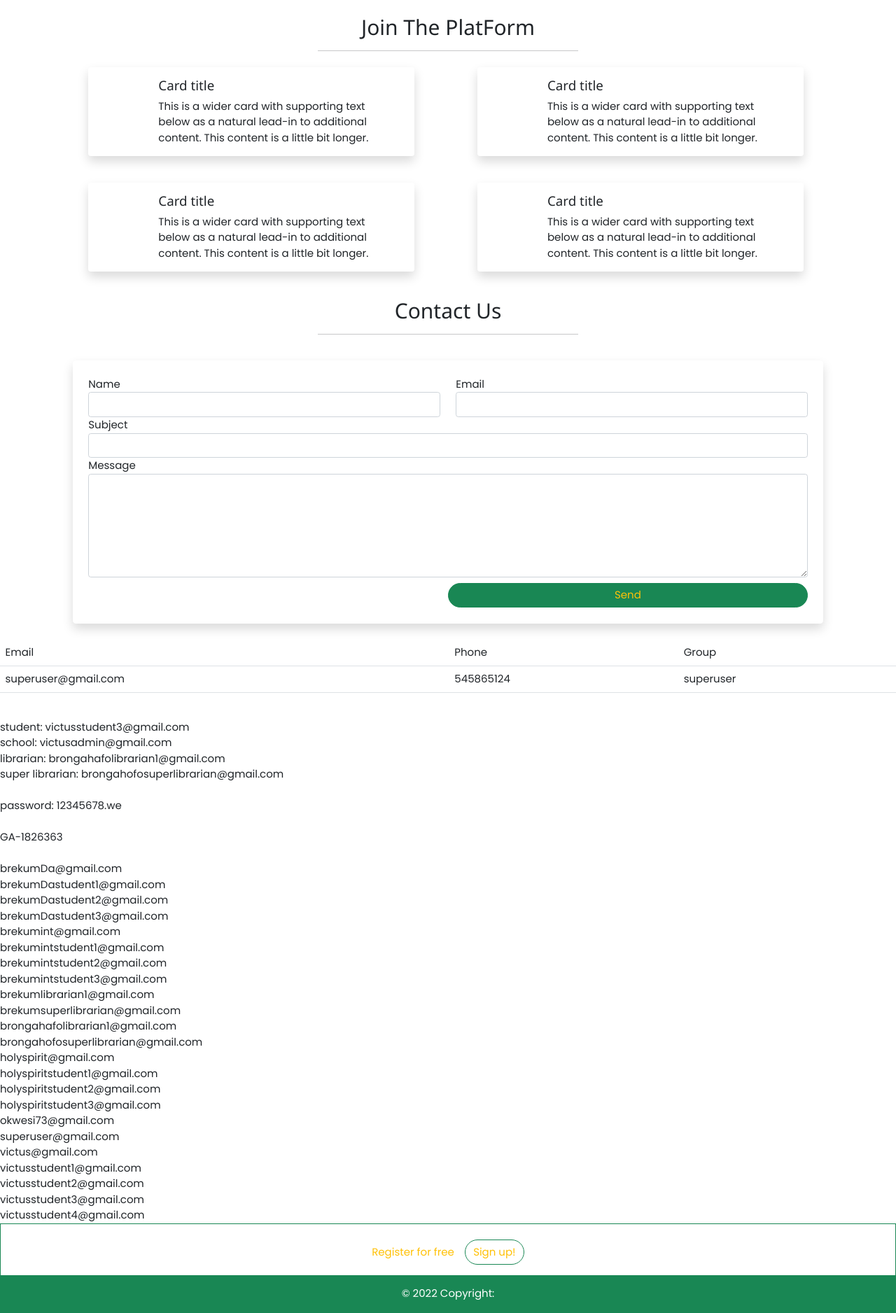
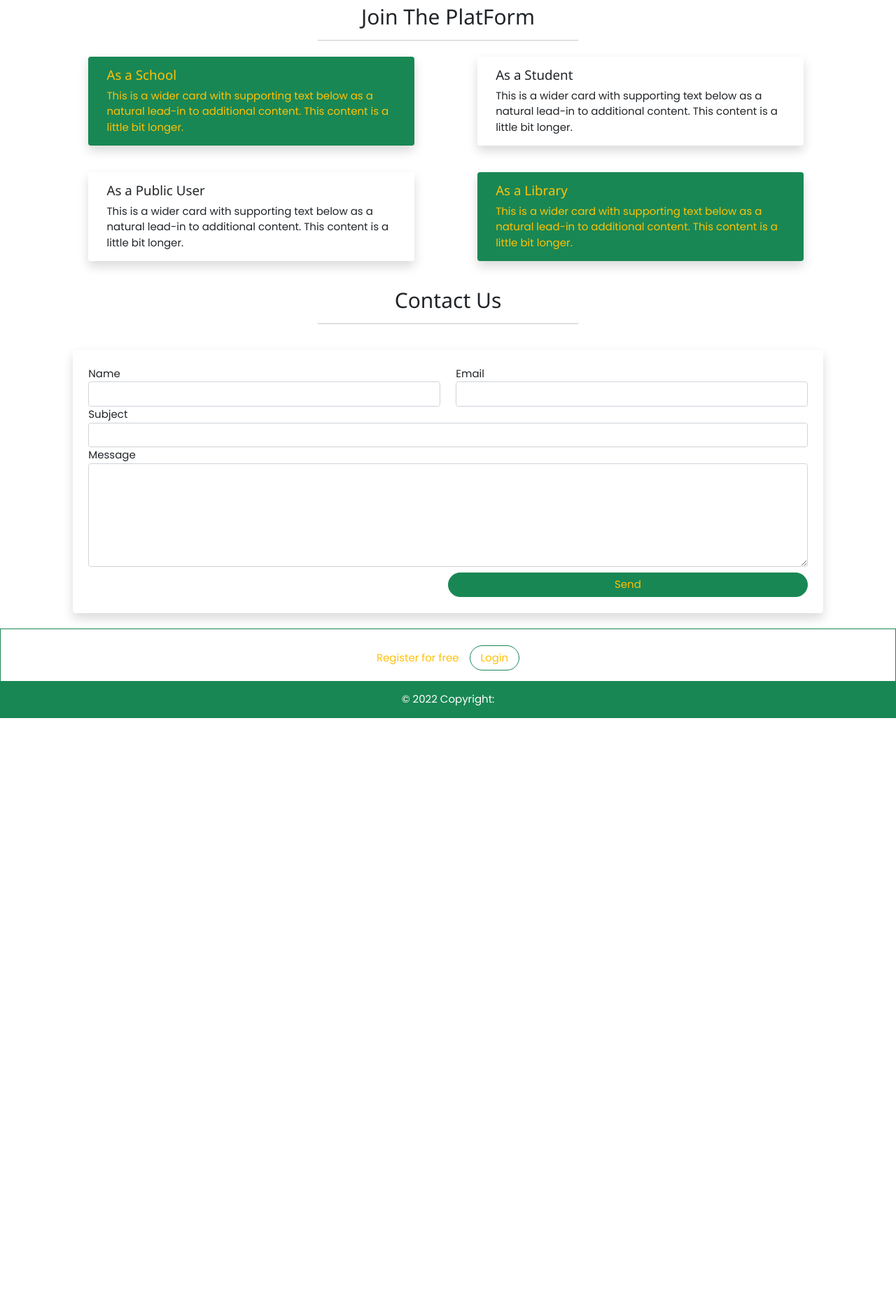
Before and after one commit to okwesi/Library-System, a Django app: page / in a window 1280 px wide. Shown: the part 1255-3131 px from the top of the page at 70% size. After the commit the page ends 2281 px from the top, so only its background shows below. Run offline with Django 3.2, Linux system fonts and the light colour scheme; a user stored in the database is signed in; data comes from the database, SQL or seed files in the repository; both versions use the stored data as it was after the commit; some libraries are stand-ins or nearby versions.

Commit message:
landing page

```diff
--- a/templates/books/book_detail.html
+++ b/templates/books/book_detail.html
@@ -27,6 +27,9 @@
         <div class="card-body">
             <p class="card-text">
                 {{book.about}}
+            </p>
+            <p>
+             Available : {{book.stock}}
             </p>
         </div>
     </div>
--- a/templates/books/bookshelf.html
+++ b/templates/books/bookshelf.html
@@ -42,6 +42,10 @@
             <p class="card-text">
               {{book.about|truncatewords:15}}
             </p>
+            <p>
+              Available: {{book.stock}}
+            </p>
+            <p>{{book.library.name}}</p>
           </div>
           <p class="px-3 mx-3">
             <a href="{% url 'book-detail' book.id %}" class="btn text-warning btn-success"> Read More</a>
--- a/templates/home.html
+++ b/templates/home.html
@@ -7,44 +7,48 @@
 <!-- Jumbotron -->
 <div class="bg-image p-5 text-center shadow-1-strong  mb-5 text-white"
   style=" height: 80vh; background-image: url('https://citinewsroom.com/wp-content/uploads/2022/06/Youth-Engagement-Centre3.jpg');box-shadow: inset 0 0 0 1000px rgba(41, 33, 33, 0.4);">
-  <h1 class="my-5 h1">GLOBAL DIGITAL LIBRARY</h1>
+  <p class="d-flex flex-column">
+  <h1 class="align-items-center h1">ONLINE BOOK REQUEST PLATFORM FOR</h1>
+  <h1 class="align-items-center h1 mb-5"> SCHOOLS AND STUDENTS</h1>
+  </p>
 
   <p>
-    Lorem ipsum dolor, sit amet consectetur adipisicing elit. Repellendus praesentium
-    labore accusamus sequi, voluptate debitis tenetur in deleniti possimus modi voluptatum
-    neque maiores dolorem unde? Aut dolorum quod excepturi fugit.
+
   </p>
 </div>
 <div class="container" style="margin-top: -130px;">
   <div class="card-group">
-    <div class="card m-2 rounded">
+    <div class="card m-2 rounded bg-success text-warning"
+      style="box-shadow: rgba(0, 0, 0, 0.1) 0px 20px 25px -5px, rgba(0, 0, 0, 0.04) 0px 10px 10px -5px;">
       <!-- <img src="https://mdbcdn.b-cdn.net/img/new/standard/city/041.webp" class="card-img-top" alt="Hollywood Sign on The Hill"/> -->
       <div class="card-body">
-        <h5 class="card-title">Card title</h5>
+        <h5 class="card-title">Browse Books</h5>
         <p class="card-text">
-          This is a wider card with supporting text below as a natural lead-in to
-          additional content. This content is a little bit longer.
+          You can browse thorugh the books of your associated library to know the books that are available to reqeust
+          and read.
         </p>
 
       </div>
     </div>
 
-    <div class="card m-2 rounded">
+    <div class="card m-2 rounded bg-success text-warning"
+      style="box-shadow: rgba(0, 0, 0, 0.1) 0px 20px 25px -5px, rgba(0, 0, 0, 0.04) 0px 10px 10px -5px;">
       <!-- <img src="https://mdbcdn.b-cdn.net/img/new/standard/city/042.webp" class="card-img-top" alt="Palm Springs Road"/> -->
       <div class="card-body">
-        <h5 class="card-title">Card title</h5>
-        <p class="card-text">This card has supporting text below as a natural lead-in to additional content.</p>
+        <h5 class="card-title ">Request the Book</h5>
+        <p class="card-text">After browsing throught the catalogue, you can request a book to be delivered to you after
+          a few of request.</p>
 
       </div>
     </div>
-    <div class="card m-2">
+    <div class="card m-2 rounded bg-success text-warning"
+      style="box-shadow: rgba(0, 0, 0, 0.1) 0px 20px 25px -5px, rgba(0, 0, 0, 0.04) 0px 10px 10px -5px;">
       <!-- <img src="https://mdbcdn.b-cdn.net/img/new/standard/city/043.webp" class="card-img-top" alt="Los Angeles Skyscrapers"/> -->
       <div class="card-body rounded">
-        <h5 class="card-title">Card title</h5>
+        <h5 class="card-title">Return the Book</h5>
         <p class="card-text">
-          This is a wider card with supporting text below as a natural lead-in to
-          additional content. This card has even longer content than the first to show
-          that equal height action.
+          Upon arrival, you can possess the book only for brief period of time before you return it your school for the
+          book to be sent back to the library.
         </p>
 
       </div>
@@ -59,11 +63,21 @@
         <img src="https://newsghana.com.gh/wp-content/uploads/2021/05/IMG-20210513-WA0020-696x417.jpg"
           alt="responsive webite" class="img-fluid">
       </div>
-      <div class="col-xl-6 col-lg-6 col-md-6">
-        <h2>Bootstrap Responsive Website</h2>
-        <p>Bootstrap is a famous front-end framework used to create mobile-first responsive websites. The latest release
-          version of bootstrap has removed JQuery dependency not fully work on vanilla javascript.</p>
-        <p>Using bootstrap it becomes very easy to build a responsive website.</p>
+      <div class="col-xl-6 col-lg-6 col-md-6 ">
+        <p class="" style="text-align:justify">
+          Lorem ipsum dolor sit amet consectetur adipisicing elit. Maxime mollitia,
+          molestiae quas vel sint commodi repudiandae consequuntur voluptatum laborum
+          numquam blanditiis harum quisquam eius sed odit fugiat iusto fuga praesentium
+          optio, eaque rerum! Provident similique accusantium nemo autem. Veritatis
+          obcaecati tenetur iure eius earum ut molestias architecto voluptate aliquam
+          nihil, eveniet aliquid culpa officia aut! Impedit sit sunt quaerat, odit,
+          tenetur error, harum nesciunt ipsum debitis quas aliquid. Reprehenderit,
+          quia. Quo neque error repudiandae fuga? Ipsa laudantium molestias eos
+          sapiente officiis modi at sunt excepturi expedita sint? Sed quibusdam
+          recusandae alias error harum maxime adipisci amet laborum. Perspiciatis
+          minima nesciunt dolorem! Officiis iure rerum voluptates a cumque velit
+          quibusdam sed amet tempora. Sit laborum ab,
+        </p>
       </div>
     </div>
   </div>
@@ -74,14 +88,10 @@
 
   <div class="row m-4 col-lg-12">
 
-    <div class="card mb-3 col-lg-5 ms-lg-4 me-lg-5  shadow border-0" >
-      <div class="row g-0">
-        <div class="col-md-2">
+    <div class="card mb-3 col-lg-5 ms-lg-4 me-lg-5 bg-success text-warning  shadow border-0">
 
-        </div>
-        <div class="col-md-10">
-          <div class="card-body">
-            <h5 class="card-title">Card title</h5>
+        <div class="card-body bg-success text-warning">
+          <h5 class="card-title">As a School</h5>
           <p class="card-text">
             This is a wider card with supporting text below as a natural lead-in to
             additional content. This content is a little bit longer.
@@ -89,22 +99,14 @@
 
       </div>
     </div>
-      </div>
-    </div>
     <div class="card mb-3 col-lg-5 ms-lg-5 shadow border-0">
-      <div class="row g-0">
-        <div class="col-md-2">
 
-        </div>
-        <div class="col-md-10">
         <div class="card-body">
-            <h5 class="card-title">Card title</h5>
+          <h5 class="card-title">As a Student</h5>
           <p class="card-text">
             This is a wider card with supporting text below as a natural lead-in to
             additional content. This content is a little bit longer.
           </p>
-          </div>
-        </div>
         </div>
     </div>
 
@@ -112,14 +114,10 @@
 
   <div class="row m-4 col-lg-12">
 
-    <div class="card mb-3 col-lg-5 ms-lg-4 me-lg-5  shadow border-0" >
-      <div class="row g-0">
-        <div class="col-md-2">
+    <div class="card mb-3 col-lg-5 ms-lg-4 me-lg-5  shadow border-0">
 
-        </div>
-        <div class="col-md-10">
       <div class="card-body">
-            <h5 class="card-title">Card title</h5>
+        <h5 class="card-title">As a Public User</h5>
         <p class="card-text">
           This is a wider card with supporting text below as a natural lead-in to
           additional content. This content is a little bit longer.
@@ -127,22 +125,15 @@
 
       </div>
     </div>
-      </div>
-    </div>
-    <div class="card mb-3 col-lg-5 ms-lg-5 shadow border-0">
-      <div class="row g-0">
-        <div class="col-md-2">
 
-        </div>
-        <div class="col-md-10">
-          <div class="card-body">
-            <h5 class="card-title">Card title</h5>
+    <div class="card mb-3 col-lg-5 ms-lg-5 bg-success text-warning shadow border-0">
+
+          <div class="card-body ">
+            <h5 class="card-title">As a Library</h5>
             <p class="card-text">
               This is a wider card with supporting text below as a natural lead-in to
               additional content. This content is a little bit longer.
             </p>
-          </div>
-        </div>
       </div>
     </div>
 
@@ -173,7 +164,8 @@
             <textarea class="form-control" id="form-group-input" name="message" rows="6"></textarea>
           </div>
           <div class="form-group col-lg-12">
-                      <button class="btn btn-success text-warning rounded-pill mx-auto float-end mt-2 col-lg-6" for="form-group-input">Send</button>
+            <button class="btn btn-success text-warning rounded-pill mx-auto float-end mt-2 col-lg-6"
+              for="form-group-input">Send</button>
           </div>
         </form>
       </div>
@@ -207,7 +199,7 @@
 
 
 
-<!-- Jumbotron -->
+<!-- Jumbotron
 <table class="table">
   <tbody>
     <tr>
@@ -314,9 +306,9 @@ password: 12345678.we <br><br>
 GA-1826363
 <br><br>
 
-{% for  user in users %}
+{% for user in users %}
 {{user.email}} <br>
-{% endfor %}
+{% endfor %} -->
 <section class="border border-success">
   <!-- Footer -->
   <footer class="text-center text-white">
@@ -326,14 +318,14 @@ GA-1826363
       <section class=" ">
         <p class="d-flex justify-content-center align-items-center">
           <span class="me-3 text-warning">Register for free</span>
-          <button type="button" class="btn btn-outline-success text-warning rounded-pill">
-            Sign up!
+          <button type="button" class="btn btn-outline-success text-warning rounded-pill px-3">
+            Login
           </button>
         </p>
       </section>
     </div>
 
-    <div class="text-center p-3 bg-success"  >
+    <div class="text-center p-3 bg-success">
       © 2022 Copyright:
     </div>
     <!-- Copyright -->
--- a/templates/librarian/overview.html
+++ b/templates/librarian/overview.html
@@ -14,7 +14,6 @@
     <h2 class="text-center my-2">Librarian DashBoard</h2>
 
 
-okwesi1@git
     <div class="container">
       <div class="row">
         <div class="col-md col-lg-3 ">
--- a/templates/registration/signup.html
+++ b/templates/registration/signup.html
@@ -65,7 +65,7 @@
             backdrop-filter: blur(20px);
             ">
           <div class="card-body px-4 py-5 px-md-5">
-            <h2 class="text-center mx-2 my-1 py-3 text-success">Sign Up</h2>
+            <h2 class="text-center mx-2 my-1 py-3 text-success">Sign Up as a Student</h2>
             <form action="{% url 'signup_student' %}" method="post">
               {% csrf_token%}
               <!-- 2 column grid layout with text inputs for the first and last names -->
```
Also changed, not shown: books/views.py (+8 -5 lines), db.sqlite3. Lines whose indentation alone changed are shown as unchanged.
